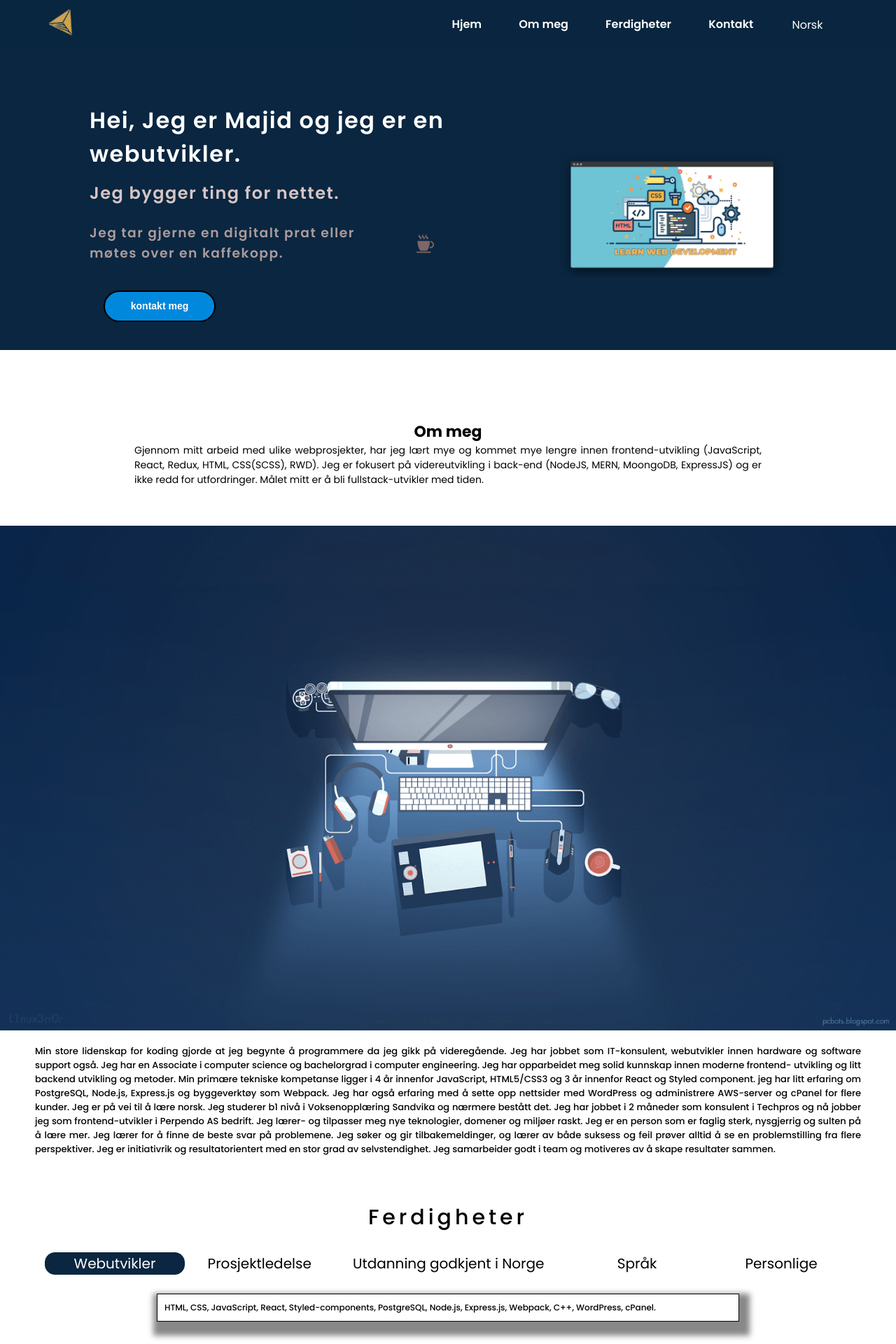
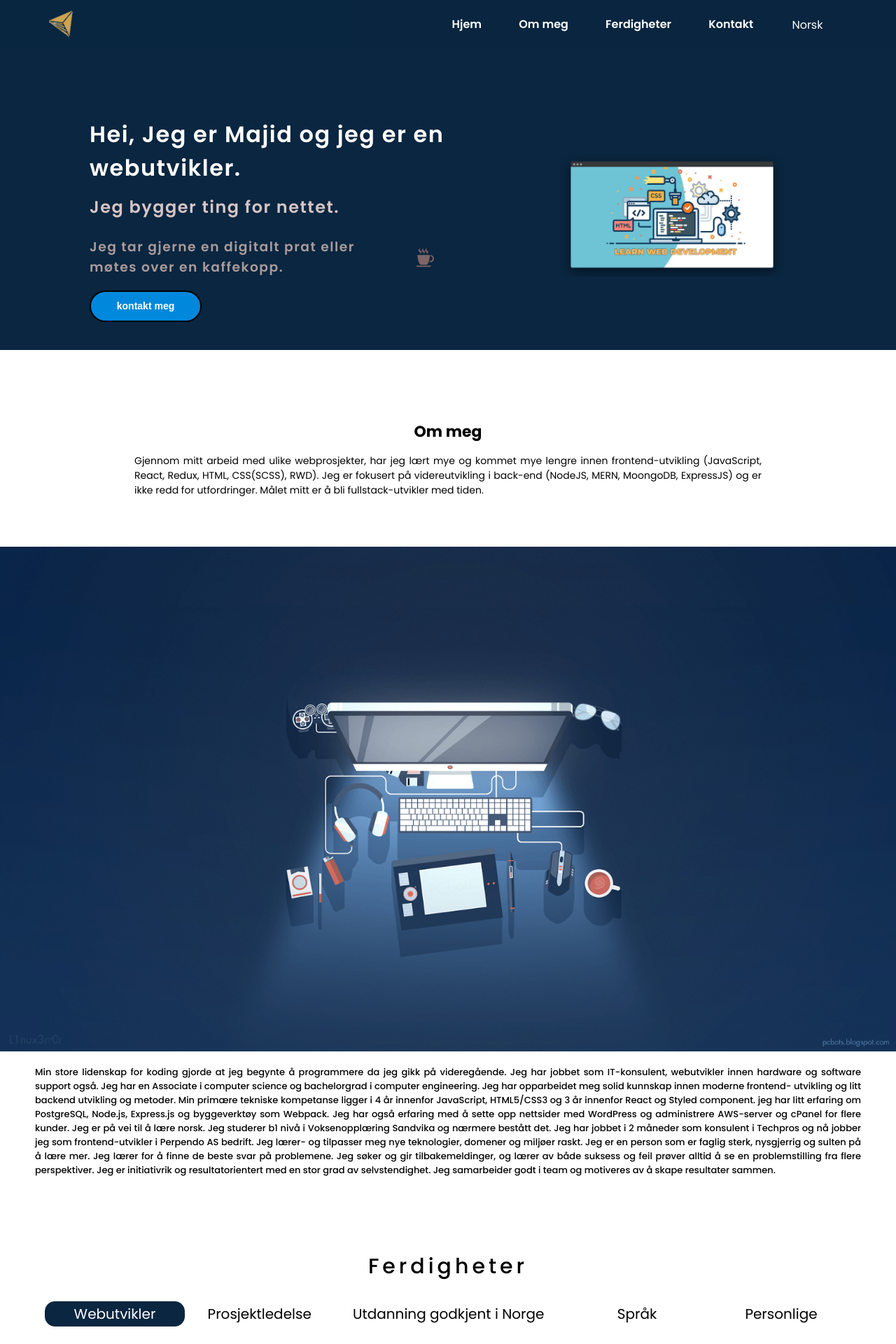
Before and after one commit to maf256/portfolio, a React (Create React App) app: page / in a window 1280 px wide. Shown: the top 1920 px of the page at 70% size. Built offline with nearby package versions, Linux system fonts and the light colour scheme.

Commit message:
change style skills and About

```diff
--- a/src/components/AboutMe/About.js
+++ b/src/components/AboutMe/About.js
@@ -40,7 +40,7 @@ const AboutText = styled.div`
         font-size: 30px;
     }
     p {
-        margin: 0 auto;
+        margin: 15px auto;
         width: 70%;
     }
     @media (max-width:1300px) {
@@ -105,7 +105,7 @@ const AboutRightSide = styled.div`
         font-size: 16px;
         font-weight: 500;
         text-align: justify;
-        line-height: 25px;
+        line-height: 30px;
     }
     @media (max-width:1300px) {
         width: 100%;
--- a/src/components/Skills/Skills.js
+++ b/src/components/Skills/Skills.js
@@ -33,7 +33,7 @@ const Container = styled.section`
     flex-direction: column;
     justify-content: center;
     align-items: center;
-    padding: 60px 0 40px 0;
+    padding: 100px 0 40px 0;
     h1 {
         font-size: 50px;
         font-weight: 500;
@@ -64,7 +64,7 @@ const Ul = styled.ul`
 `
 
 const Item = styled.li`
-    padding: 0 2vw 0 2vw;
+    padding: 2px 2vw 2px 2vw;
     margin: 3px;
     font-size :  1.25rem;
     border: 1px solid  ${({ curli }) => curli ? '#0A2640' : 'white'};
@@ -87,12 +87,12 @@ const Item = styled.li`
 `
 const Discreaption = styled.p`
     text-align: center;
-    width: 65%;
+    width: 70%;
     font-size: 22px;
     font-weight: 500;
-    margin-top: 1.5rem;
+    margin-top: 2rem;
     border: 1px solid;
-    padding: 10px;
+    padding: 25px;
     transition: all 1s ease-in-out;
     box-shadow: 5px 10px 8px 10px #888888;
     @media (max-width: 1400px) {
--- a/src/components/common/Button.js
+++ b/src/components/common/Button.js
@@ -18,7 +18,7 @@ const ButtonComponent = styled.button`
     height: 45px;
     border: 2px solid black;
     border-radius: 50px;
-    margin: 20px;
+    /* margin: 20px; */
     background-color: ${({variant})=> Theme.Button[variant].backgroundColor};
     color: ${({variant}) => Theme.Button[variant].color};
     text-align: center;
```
